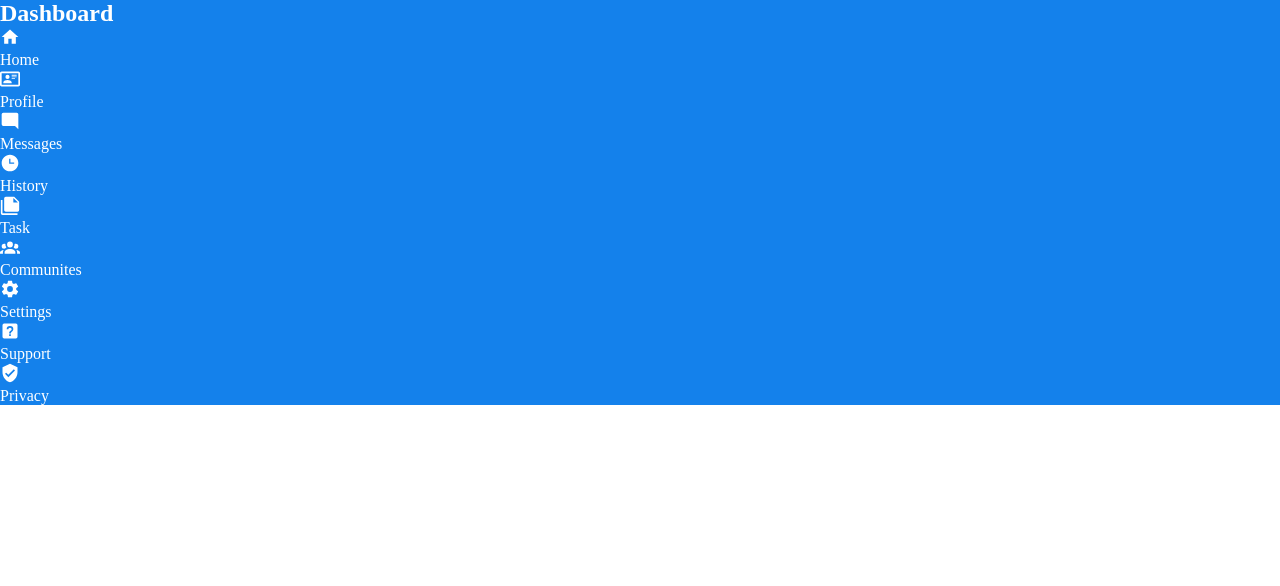
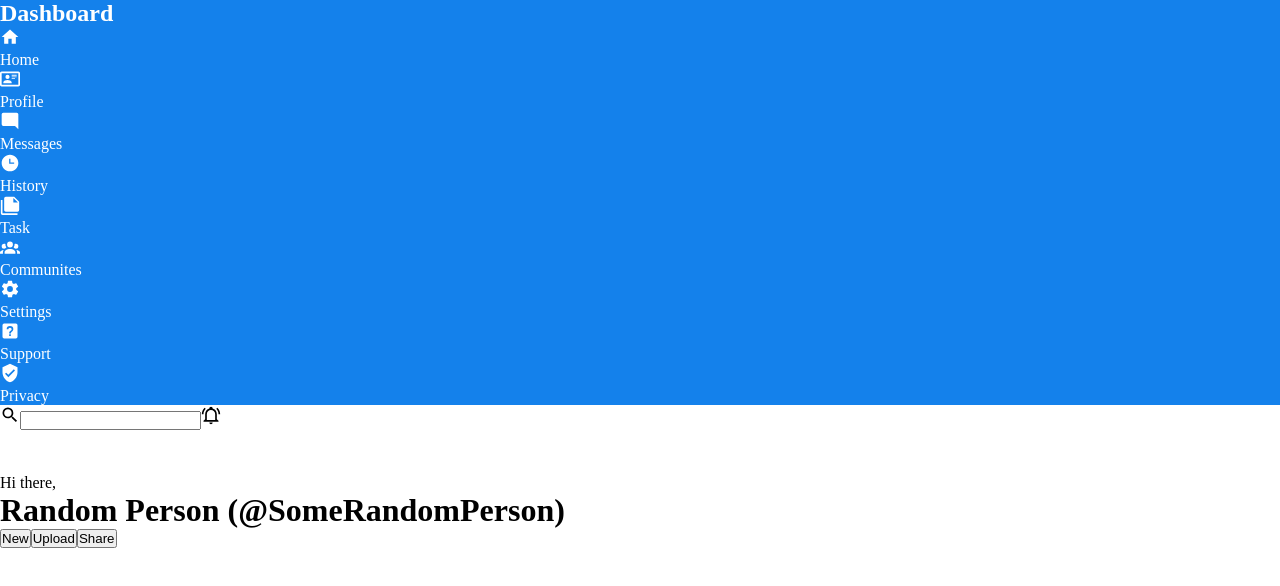
Before and after one commit to ImExtraPolite3/admin-dashboard, a React (Vite) app: page / in a window 1280 px wide. Shown: the top 586 px of the page. Built offline with nearby package versions, Linux system fonts and the light colour scheme.

Commit message:
add Header page and export to App

```diff
--- a/src/App.jsx
+++ b/src/App.jsx
@@ -1,9 +1,11 @@
 import Sidebar from './components/Sidebar.';
+import Header from './components/Header';
 
 function App() {
   return (
     <>
       <Sidebar />
+      <Header />
     </>
   );
 }
--- /dev/null
+++ b/src/components/Header.jsx
@@ -0,0 +1,29 @@
+const allButtonNames = ['New', 'Upload', 'Share'];
+
+function DisplayButtons() {
+  return allButtonNames.map((button) => {
+    return <button key={button}>{button}</button>;
+  });
+}
+
+export default function Header() {
+  return (
+    <header>
+      <div>
+        <img src="magnify.svg" alt="" width="20px" />
+        <input type="text" />
+        <img src="bell-ring-outline.svg" alt="" width="20px" />
+      </div>
+      <div>
+        <img src="emoticon-poop.svg" alt="" width="40px" />
+        <div>
+          <p>Hi there,</p>
+          <h1>Random Person (@SomeRandomPerson)</h1>
+        </div>
+        <div>
+          <DisplayButtons />
+        </div>
+      </div>
+    </header>
+  );
+}
```
